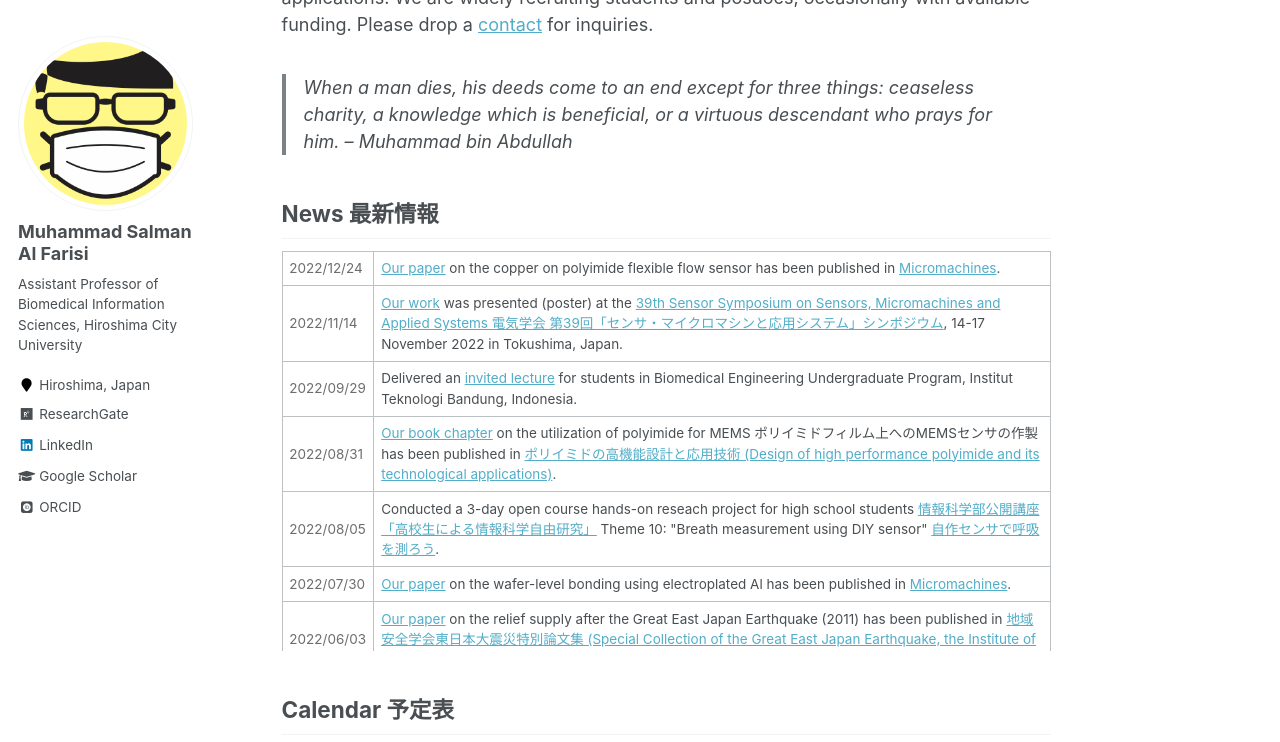
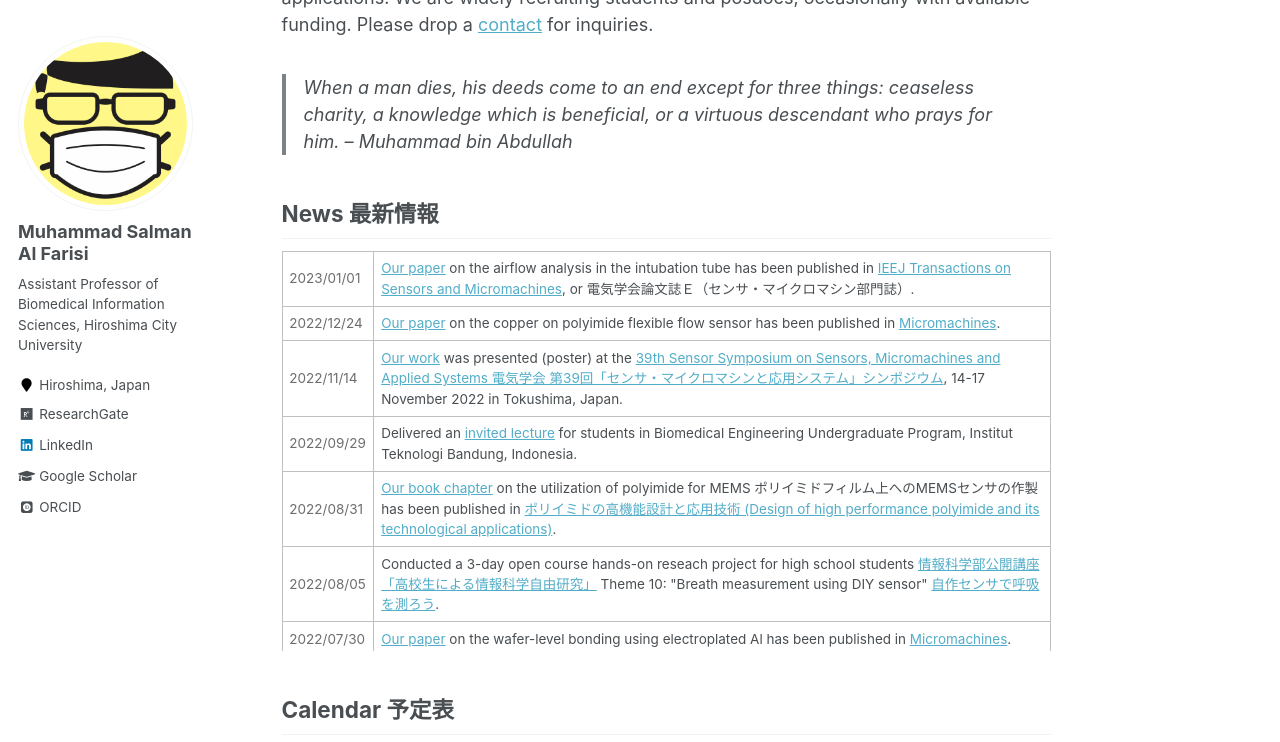
Before and after one commit to msalfarisi/msalfarisi.github.io, a Jekyll site: the page built from _pages/home.md, in a window 1280 px wide and 900 px high, scrolled down 457 px, cut to the strip 0-742 px from the top of the window. Built offline with Jekyll 4.4.1, drawn with Linux system fonts in a browser that asks for light colours; some web fonts are replaced.

Commit message:
Update home.md

```diff
--- a/_pages/home.md
+++ b/_pages/home.md
@@ -22,6 +22,10 @@ Welcome to the homepage of Muhammad Salman Al Farisi, an Assistant Professor at
 
 <div style="overflow-y: scroll; height:400px;">
  <table style="width:100%">
+  <tr>
+    <td style="color:#6d6d6d;">2023/01/01</td>
+    <td><a href="/publication/">Our paper</a> on the airflow analysis in the intubation tube has been published in <a href="https://doi.org/10.1541/ieejsmas.143.6">IEEJ Transactions on Sensors and Micromachines</a>, or 電気学会論文誌Ｅ（センサ・マイクロマシン部門誌）.</td>
+  </tr>
   <tr>
     <td style="color:#6d6d6d;">2022/12/24</td>
     <td><a href="/publication/">Our paper</a> on the copper on polyimide flexible flow sensor has been published in <a href="https://doi.org/10.3390/mi14010042">Micromachines</a>.</td>
```
